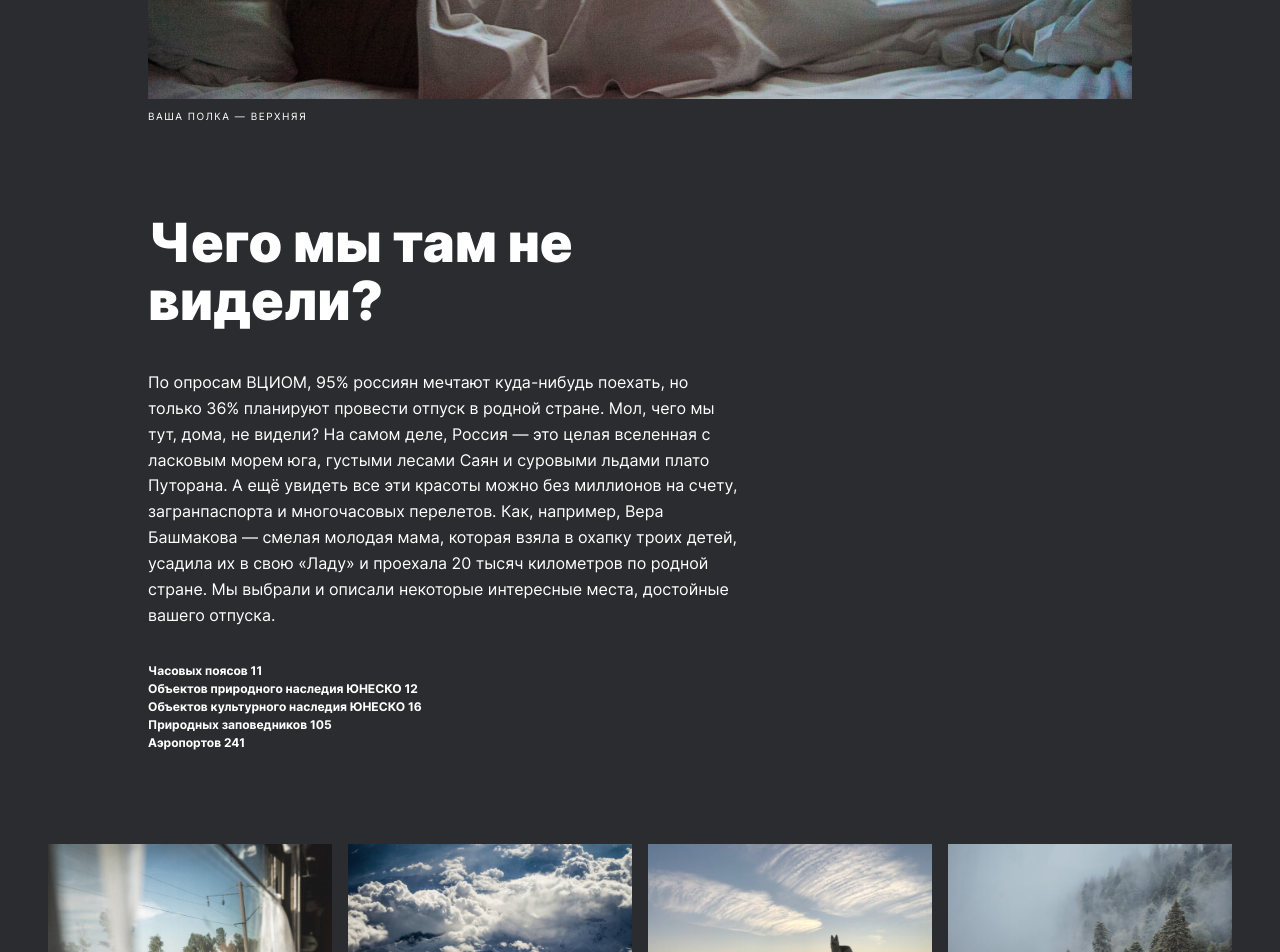
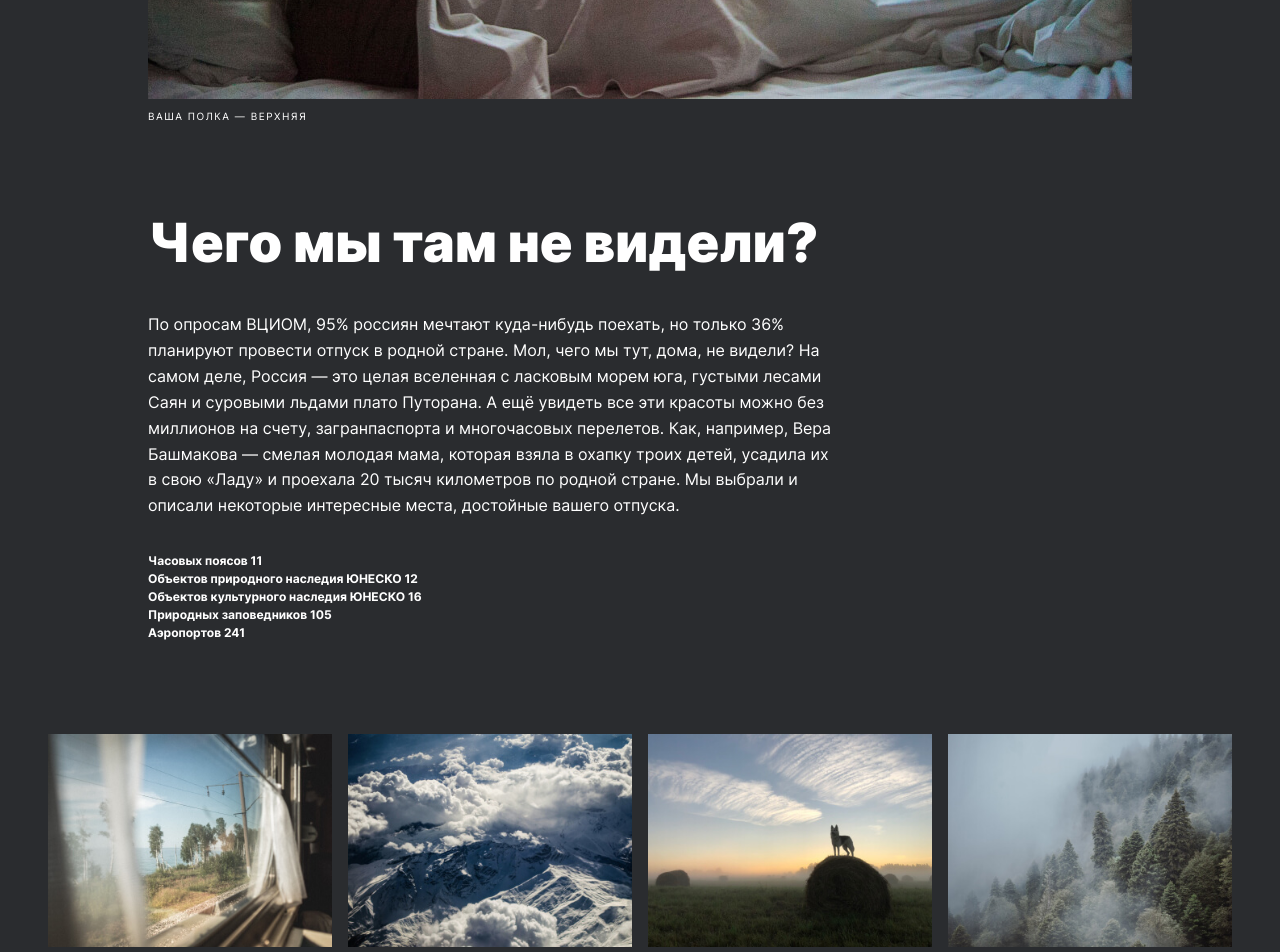
Before and after one commit to sergasent/russian-travel, a plain HTML site: page index.html in a window 1280 px wide. Shown: the part 1020-1972 px from the top of the page. Drawn offline with Linux system fonts and the light colour scheme.

Commit message:
Pre-relize

```diff
--- a/blocks/intro/intro.css
+++ b/blocks/intro/intro.css
@@ -1,6 +1,6 @@
 .intro {
   max-width: 984px;
-  padding: 92px 294px 0 100px;
+  padding: 92px 0 0 100px;
 
   align-self: flex-start;
   box-sizing: border-box;
```
Also changed, not shown: 1 other file.
